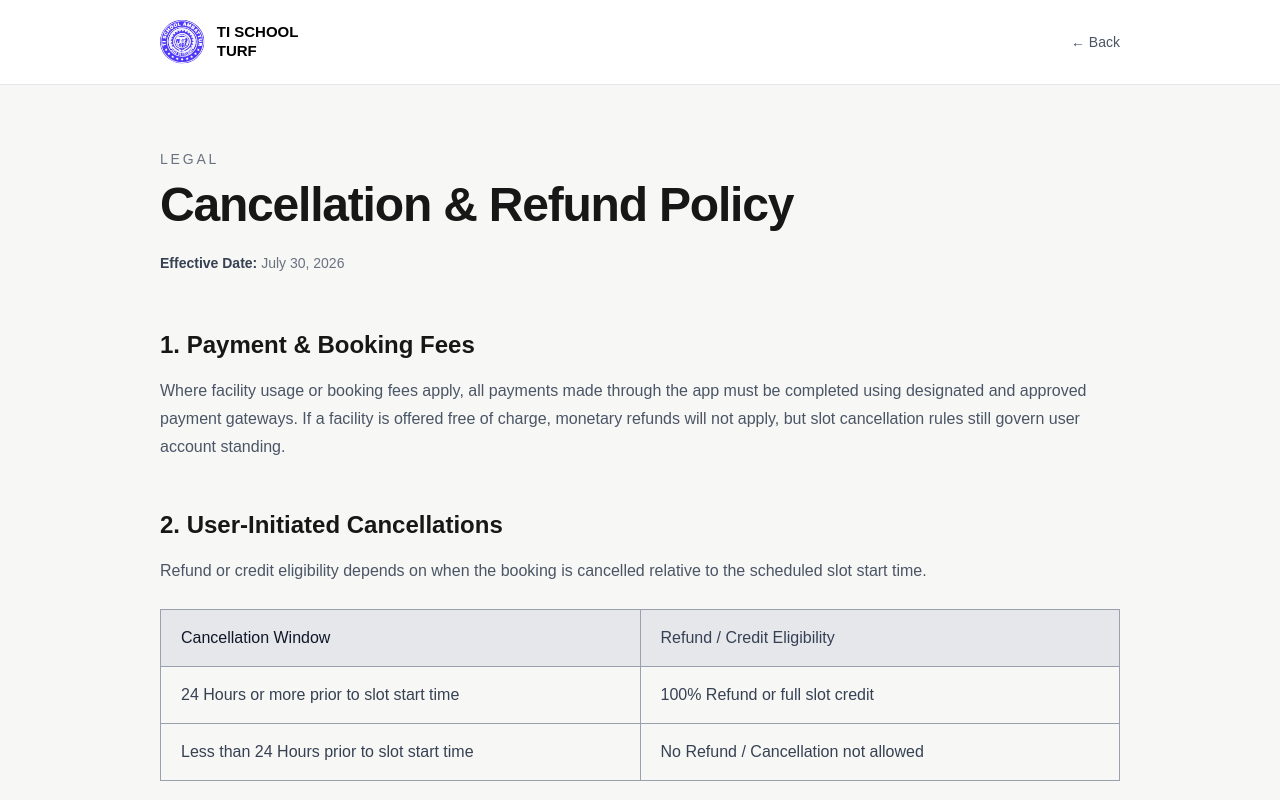
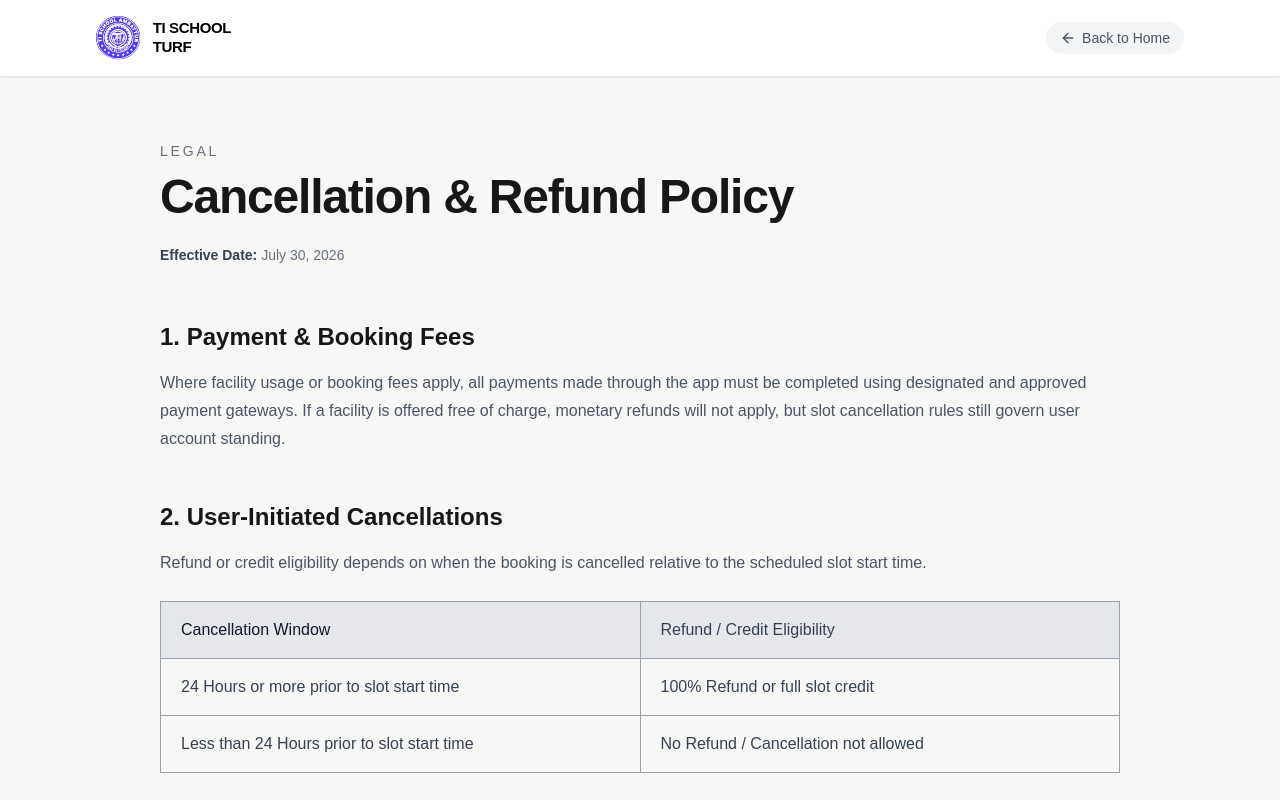
Before and after one commit to bubblcardsdev/TiTurf-landing, a Next.js app: page /refund-policy in a window 1280 px wide. Shown: the top 800 px of the page. Built offline with nearby package versions, Linux system fonts and the light colour scheme.

Commit message:
extract header into reusable SubpageHeader component across all subpages

```diff
--- a/app/delete-your-account/page.tsx
+++ b/app/delete-your-account/page.tsx
@@ -1,45 +1,10 @@
-import Image from "next/image";
-import Link from "next/link";
-import logo from "../../public/Images/logo.svg";
 import Footer from "@/components/Footer";
+import SubpageHeader from "@/components/SubpageHeader";
 
 export default function DeleteAccountPage() {
   return (
     <main className="min-h-screen bg-[#f7f7f5] text-[#171717]">
-      {/* Header */}
-      <header className="sticky top-0 z-50 bg-white border-b border-gray-200">
-        <div className="max-w-5xl mx-auto px-5 sm:px-8 py-5 flex items-center justify-between">
-
-          {/* Logo + TI SCHOOL TURF */}
-          <Link href="/" className="flex items-center gap-3">
-            <Image
-              src={logo}
-              alt="TI School Turf Logo"
-              className="w-auto h-12 md:h-11 object-contain"
-              priority
-            />
-
-            <div className="flex flex-col leading-tight">
-              <span className="text-[15px] md:text-[15px] font-bold text-black">
-                TI SCHOOL
-              </span>
-
-              <span className="text-[15px] md:text-[15px] font-bold text-black">
-                TURF
-              </span>
-            </div>
-          </Link>
-
-          {/* Back */}
-          <Link
-            href="/"
-            className="text-sm font-medium text-gray-600 hover:text-[#1919c7] transition"
-          >
-            ← Back
-          </Link>
-
-        </div>
-      </header>
+      <SubpageHeader />
 
       {/* Content */}
       <div className="max-w-5xl mx-auto px-5 sm:px-8 py-10 md:py-16">
--- a/app/privacy-policy/page.tsx
+++ b/app/privacy-policy/page.tsx
@@ -1,45 +1,9 @@
-import Image from "next/image";
-import Link from "next/link";
-import logo from "../../public/Images/logo.svg";
 import Footer from "@/components/Footer";
+import SubpageHeader from "@/components/SubpageHeader";
 export default function PrivacyPolicy() {
   return (
     <main className="min-h-screen bg-[#f7f7f5] text-[#171717]">
-
-      {/* Header */}
-      <header className="sticky top-0 z-50 bg-white border-b border-gray-200">
-         <div className="max-w-5xl mx-auto px-5 sm:px-8 py-5 flex items-center justify-between">
-
-  {/* Logo + TI SCHOOL TURF */}
-  <Link href="/" className="flex items-center gap-3">
-    <Image
-      src={logo}
-      alt="TI School Turf Logo"
-      className="w-auto h-12 md:h-11 object-contain"
-      priority
-    />
-
-    <div className="flex flex-col leading-tight">
-      <span className="text-[15px] md:text-[15px] font-bold text-black">
-        TI SCHOOL
-      </span>
-
-      <span className="text-[15px] md:text-[15px] font-bold text-black">
-        TURF
-      </span>
-    </div>
-  </Link>
-
-  {/* Back */}
-  <Link
-    href="/"
-    className="text-sm font-medium text-gray-600 hover:text-[#1919c7] transition"
-  >
-    ← Back
-  </Link>
-
-</div>
-      </header>
+      <SubpageHeader />
 
       {/* Content */}
       <div className="max-w-5xl mx-auto px-5 sm:px-8 py-10 md:py-16">
--- a/app/refund-policy/page.tsx
+++ b/app/refund-policy/page.tsx
@@ -1,46 +1,10 @@
-import Image from "next/image";
-import Link from "next/link";
-import logo from "../../public/Images/logo.svg";
 import Footer from "@/components/Footer";
+import SubpageHeader from "@/components/SubpageHeader";
 
 export default function RefundPolicy() {
   return (
     <main className="min-h-screen bg-[#f7f7f5] text-[#171717]">
-
-      {/* Header */}
-      <header className="sticky top-0 z-50 bg-white border-b border-gray-200">
-        <div className="max-w-5xl mx-auto px-5 sm:px-8 py-5 flex items-center justify-between">
-
-  {/* Logo + TI SCHOOL TURF */}
-  <Link href="/" className="flex items-center gap-3">
-    <Image
-      src={logo}
-      alt="TI School Turf Logo"
-      className="w-auto h-12 md:h-11 object-contain"
-      priority
-    />
-
-    <div className="flex flex-col leading-tight">
-      <span className="text-[15px] md:text-[15px] font-bold text-black">
-        TI SCHOOL
-      </span>
-
-      <span className="text-[15px] md:text-[15px] font-bold text-black">
-        TURF
-      </span>
-    </div>
-  </Link>
-
-  {/* Back */}
-  <Link
-    href="/"
-    className="text-sm font-medium text-gray-600 hover:text-[#1919c7] transition"
-  >
-    ← Back
-  </Link>
-
-</div>
-      </header>
+      <SubpageHeader />
 
       {/* Content */}
       <div className="max-w-5xl mx-auto px-5 sm:px-8 py-10 md:py-16">
--- a/app/support/page.tsx
+++ b/app/support/page.tsx
@@ -1,10 +1,8 @@
 "use client";
 
 import { useState } from "react";
-import Image from "next/image";
-import Link from "next/link";
-import logo from "@/public/Images/logo.svg";
 import Footer from "@/components/Footer";
+import SubpageHeader from "@/components/SubpageHeader";
 import {
   Mail,
   MapPin,
@@ -15,7 +13,6 @@ import {
   CreditCard,
   ShieldAlert,
   HelpCircle,
-  ArrowLeft,
   Sparkles,
   Copy,
   Check,
@@ -112,35 +109,7 @@ export default function SupportPage() {
 
   return (
     <main className="min-h-screen bg-[#f7f7f5] text-[#171717]">
-      {/* Header */}
-      <header className="sticky top-0 z-50 bg-white border-b border-gray-200 shadow-xs">
-        <div className="max-w-6xl mx-auto px-5 sm:px-8 py-4 flex items-center justify-between">
-          <Link href="/" className="flex items-center gap-3 group">
-            <Image
-              src={logo}
-              alt="TI School Turf Logo"
-              className="w-auto h-11 object-contain transition-transform group-hover:scale-105"
-              priority
-            />
-            <div className="flex flex-col leading-tight">
-              <span className="text-[15px] font-bold text-black tracking-tight">
-                TI SCHOOL
-              </span>
-              <span className="text-[15px] font-bold text-black tracking-tight">
-                TURF
-              </span>
-            </div>
-          </Link>
-
-          <Link
-            href="/"
-            className="flex items-center gap-1.5 text-sm font-medium text-gray-600 hover:text-black transition-colors bg-gray-100 hover:bg-gray-200/80 px-3.5 py-1.5 rounded-full"
-          >
-            <ArrowLeft className="w-4 h-4" />
-            Back to Home
-          </Link>
-        </div>
-      </header>
+      <SubpageHeader />
 
       {/* Hero Section */}
       <section className="bg-white border-b border-gray-200 py-12 md:py-16 px-5 sm:px-8">
--- a/app/terms-and-conditions/page.tsx
+++ b/app/terms-and-conditions/page.tsx
@@ -1,46 +1,10 @@
-import Image from "next/image";
-import Link from "next/link";
-import logo from "../../public/Images/logo.svg";
 import Footer from "@/components/Footer";
+import SubpageHeader from "@/components/SubpageHeader";
 
 export default function TermsAndConditions() {
   return (
     <main className="min-h-screen bg-[#f7f7f5] text-[#171717]">
-
-      {/* Header */}
-      <header className="sticky top-0 z-50 bg-white border-b border-gray-200">
-     <div className="max-w-5xl mx-auto px-5 sm:px-8 py-5 flex items-center justify-between">
-
-  {/* Logo + TI SCHOOL TURF */}
-  <Link href="/" className="flex items-center gap-3">
-    <Image
-      src={logo}
-      alt="TI School Turf Logo"
-      className="w-auto h-12 md:h-11 object-contain"
-      priority
-    />
-
-    <div className="flex flex-col leading-tight">
-      <span className="text-[15px] md:text-[15px] font-bold text-black">
-        TI SCHOOL
-      </span>
-
-      <span className="text-[15px] md:text-[15px] font-bold text-black">
-        TURF
-      </span>
-    </div>
-  </Link>
-
-  {/* Back */}
-  <Link
-    href="/"
-    className="text-sm font-medium text-gray-600 hover:text-[#1919c7] transition"
-  >
-    ← Back
-  </Link>
-
-</div>
-      </header>
+      <SubpageHeader />
 
       {/* Content */}
       <div className="max-w-5xl mx-auto px-5 sm:px-8 py-10 md:py-16">
--- /dev/null
+++ b/components/SubpageHeader.tsx
@@ -0,0 +1,37 @@
+import Image from "next/image";
+import Link from "next/link";
+import logo from "@/public/Images/logo.svg";
+import { ArrowLeft } from "lucide-react";
+
+export default function SubpageHeader() {
+  return (
+    <header className="sticky top-0 z-50 bg-white border-b border-gray-200 shadow-xs">
+      <div className="max-w-6xl mx-auto px-5 sm:px-8 py-4 flex items-center justify-between">
+        <Link href="/" className="flex items-center gap-3 group">
+          <Image
+            src={logo}
+            alt="TI School Turf Logo"
+            className="w-auto h-11 object-contain transition-transform group-hover:scale-105"
+            priority
+          />
+          <div className="flex flex-col leading-tight">
+            <span className="text-[15px] font-bold text-black tracking-tight">
+              TI SCHOOL
+            </span>
+            <span className="text-[15px] font-bold text-black tracking-tight">
+              TURF
+            </span>
+          </div>
+        </Link>
+
+        <Link
+          href="/"
+          className="flex items-center gap-1.5 text-sm font-medium text-gray-600 hover:text-black transition-colors bg-gray-100 hover:bg-gray-200/80 px-3.5 py-1.5 rounded-full"
+        >
+          <ArrowLeft className="w-4 h-4" />
+          Back to Home
+        </Link>
+      </div>
+    </header>
+  );
+}
```
